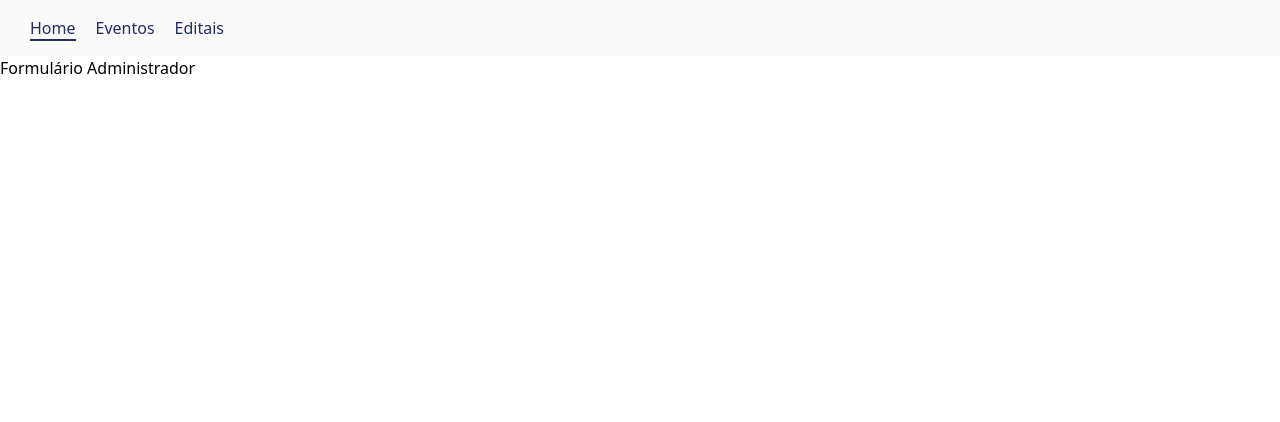
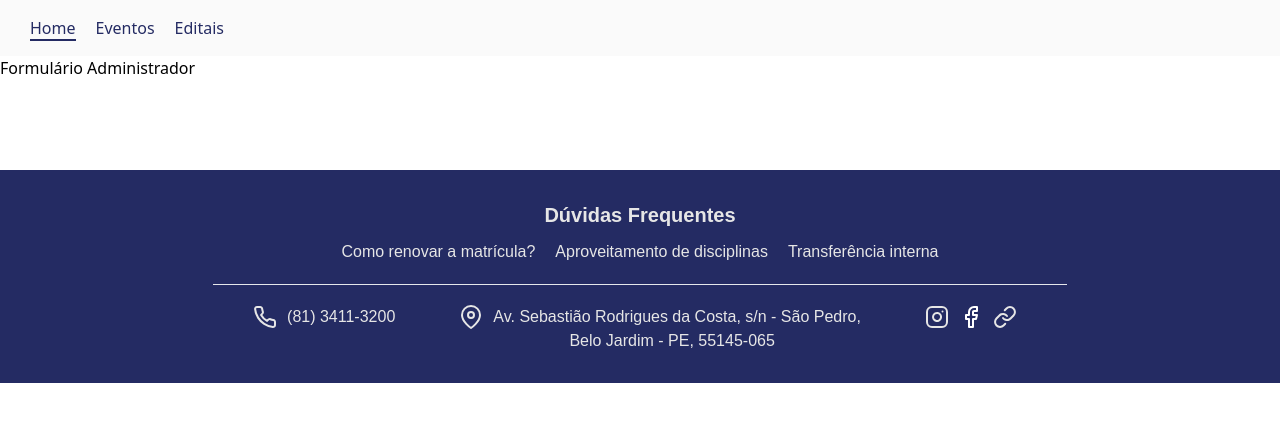
Before and after one commit to KauanneC/IFPE-PortalEgressos-Front, a Next.js app: page / in a window 1280 px wide. Shown: the top 422 px of the page. Built offline with nearby package versions, Linux system fonts and the light colour scheme.

Commit message:
feat (footer) + style fontes

```diff
--- a/src/components/footer/index.jsx
+++ b/src/components/footer/index.jsx
@@ -0,0 +1,58 @@
+import React from 'react';
+import Image from 'next/image'
+import Link from 'next/link';
+
+// Icons
+import iconPhone from "/public/icons/iconPhone.svg"
+import iconFacebook from "/public/icons/iconFacebook.svg"
+import iconInstagram from "/public/icons/iconInstagram.svg"
+import iconLink from "/public/icons/iconLink.svg"
+import iconMapPin from "/public/icons/iconMapPin.svg"
+
+function Footer() {
+    return (
+        <footer className="bg-azulBase h-min py-30 font-cabin text-cinza10 text-center mt-90">
+            <div className='max-w-footer mx-auto'>
+                <div className='text-center'>
+                    <p className='font-semibold text-subtitulo'>Dúvidas Frequentes</p>
+                </div>
+                <div className='flex items-center justify-center pt-2.5 space-x-5 text-paragrafo'>
+                    <Link href="" id='rodape'>Como renovar a matrícula?</Link>
+                    <Link href="">Aproveitamento de disciplinas</Link>
+                    <Link href="">Transferência interna</Link>
+                </div>
+
+                <div className='flex items-center justify-center'>
+                    <hr className='border-t-1 my-20 w-4/6'></hr>
+                </div>
+
+                <div className='flex justify-center items-start'>
+                    <div className='flex justify-center items-start pr-16'>
+                        <Image src={iconPhone} alt="Ícone de telefone" />
+                        <p className='pl-2.5'>(81) 3411-3200</p>
+                    </div>
+                    <div className='flex justify-center items-start pr-16'>
+                        <Image src={iconMapPin} alt="Ícone de localização" />
+                        <Link href={"https://maps.app.goo.gl/jLVVHQ4T4yPws8Ud9"} target='_blank' className='flex flex-col items-center justify-center'>
+                            <p className='pl-2.5'>Av. Sebastião Rodrigues da Costa, s/n - São Pedro,</p>
+                            <p>Belo Jardim - PE, 55145-065</p>
+                        </Link>
+                    </div>
+                    <div className='flex justify-center items-start'>
+                        <Link href="" target="_blank" className='pr-2.5'>
+                            <Image src={iconInstagram} alt="Link para Instagram fo IFPE" />
+                        </Link>
+                        <Link href="" target="_blank" className='pr-2.5'>
+                            <Image src={iconFacebook} alt="Link para Facebook do IFPE" />
+                        </Link>
+                        <Link href="https://portal.ifpe.edu.br/belo-jardim/" target="_blank" className='pr-2.5'>
+                            <Image src={iconLink} alt="Ícone de Link para site do IFPE Campus BElo Jardim" />
+                        </Link>
+                    </div>
+                </div>
+            </div>
+        </footer>
+    );
+}
+
+export default Footer;
--- a/src/pages/index.jsx
+++ b/src/pages/index.jsx
@@ -1,5 +1,6 @@
 import React from 'react';
 import NavBar from '@/components/navBar/user';
+import Footer from '@/components/footer';
 
 export default function Home() {
 	return (
@@ -11,6 +12,7 @@ export default function Home() {
 				<a href="/adm/formAdministrator">Formulário Administrador</a>
 			</button>
 			<footer>
+				<Footer />
 			</footer>
 		</main>
 	);
--- a/tailwind.config.js
+++ b/tailwind.config.js
@@ -34,13 +34,13 @@ module.exports = {
       },
 
       fontSize: {
-        'tituloDestaque': '55px',
-        'textoDestaque': '44px',
-        'tituloPrincial': '35px',
-        'tituloSessão': '28px',
-        'subtitulo': '23px',
-        'paragrafo': '18px',
-        'legenda': '14px',
+        'tituloDestaque': '49px',
+        'textoDestaque': '39px',
+        'tituloPrincial': '31px',
+        'tituloSessão': '25px',
+        'subtitulo': '20px',
+        'paragrafo': '16px',
+        'legenda': '13px',
       },
 
       margin: {
@@ -49,6 +49,7 @@ module.exports = {
         '20': '20px',
         '25': '25px',
         '30': '30px',
+        '90': '90px',
         '120': '120px',
       },
 
```
